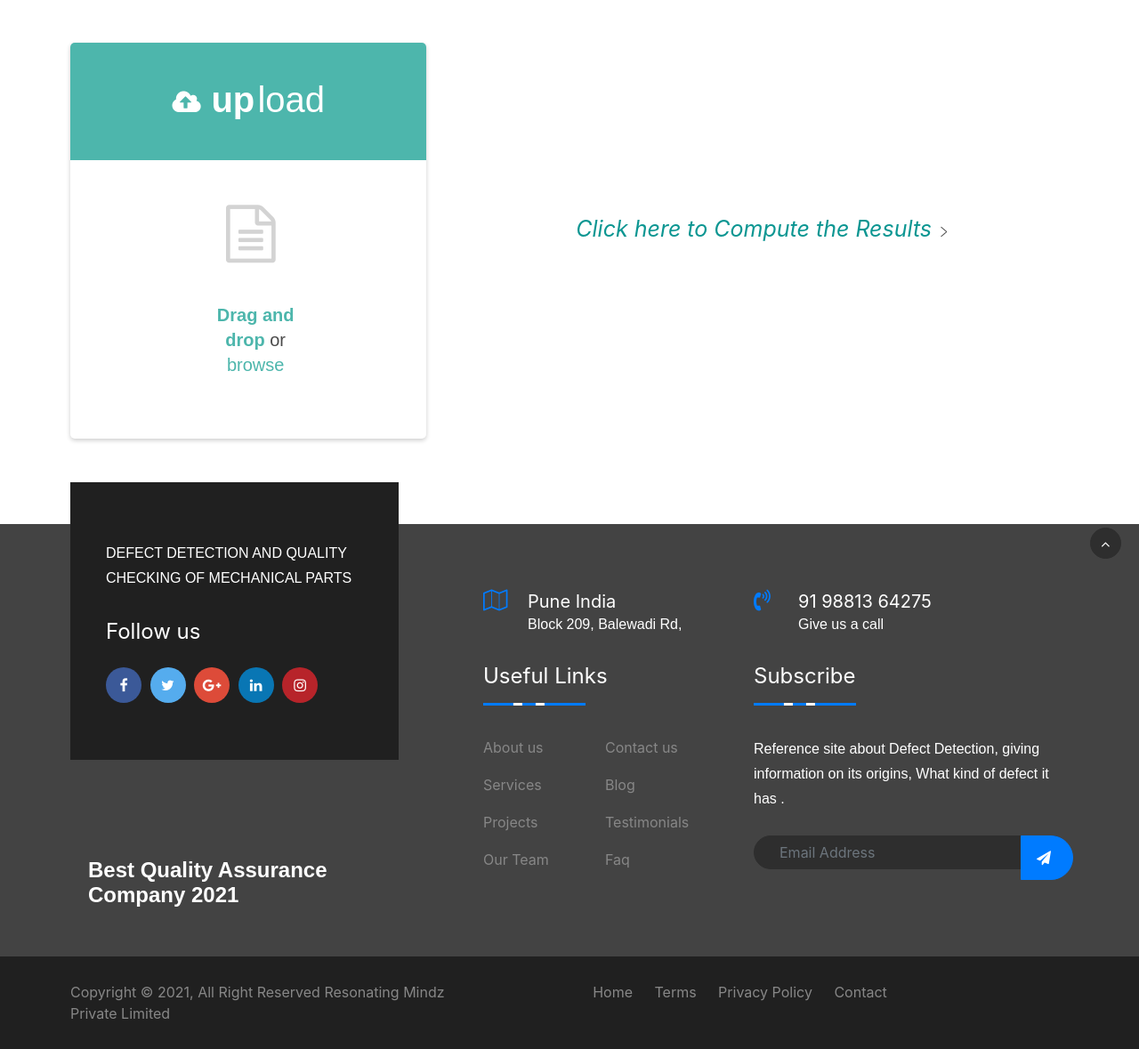
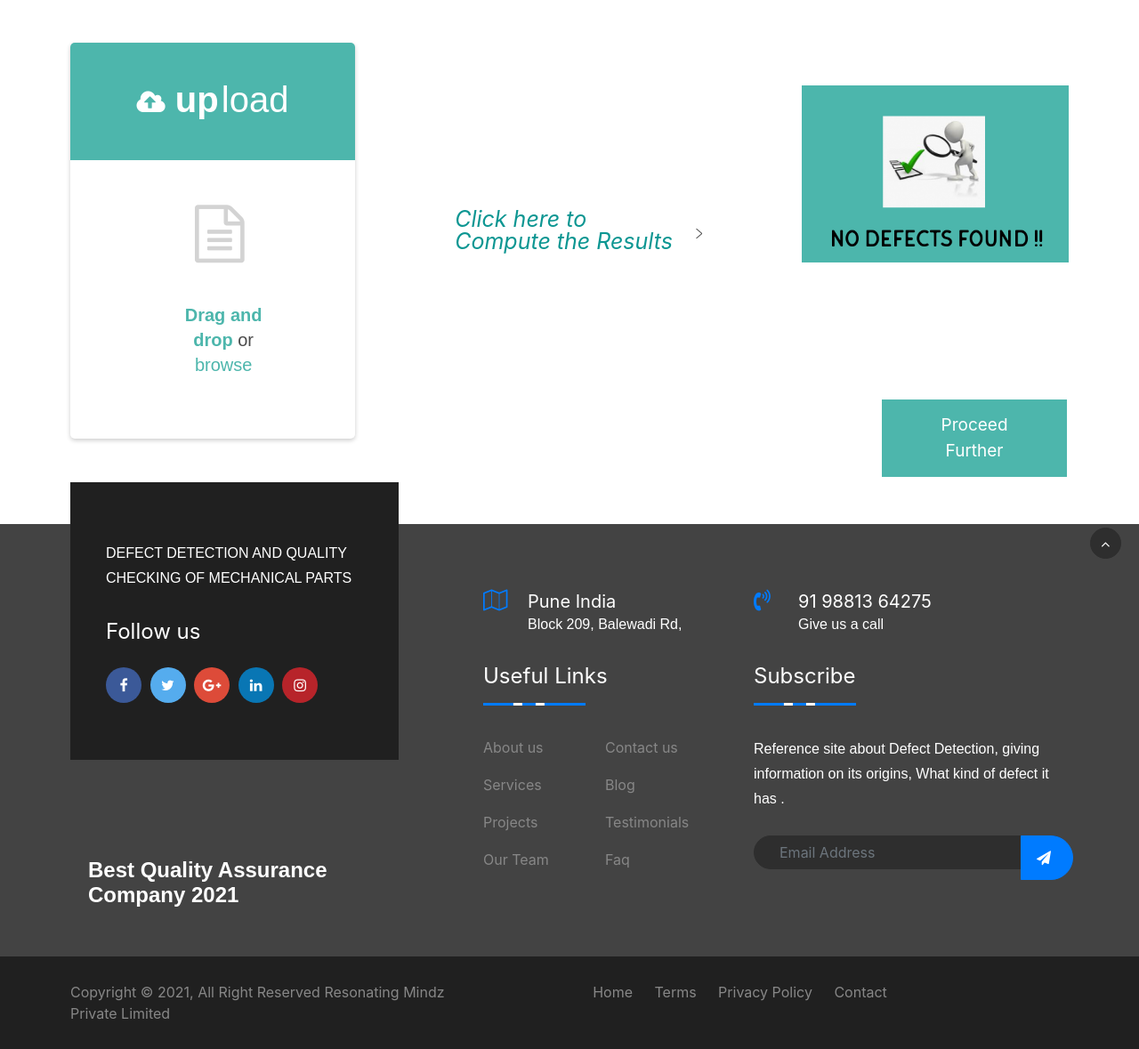
Before and after one commit to reet-571099/DefectDetection, a Flask app: template BtechP/templates/dashboard.html in a window 1280 px wide. Shown: the part 152-1331 px from the top of the page at 89% size. Run offline with Flask 2, Linux system fonts and the light colour scheme; the template is opened without the code that fills it, so the values that code supplies are empty; some libraries are stand-ins or nearby versions; some web fonts are replaced.

Commit message:
module-1 dashboard

```diff
--- a/BtechP/static/css/dash.css
+++ b/BtechP/static/css/dash.css
@@ -376,9 +376,20 @@ body {
   display: flex;
   align-items: center;
   justify-content: center;
-  margin-left: 15%;
+  margin-left: 10%;
   color: #0c9692;
   font-size: 20px;
+}
+
+.container3 {
+  display: flex;
+  align-items: center;
+  justify-content: center;
+  display:inline-block;
+  position:relative;
+  margin-left: 10%;
+  color: #0c9692;
+  font-size: 50px;
 }
 
 ul li {
@@ -523,3 +534,18 @@ a:hover {
     text-decoration:none;
     cursor:pointer;
 }
+
+.button2 {
+  background-color: #4db6ac;
+  border: none;
+  color: white;
+  padding: 15px 32px;
+  text-align: center;
+  text-decoration: none;
+  position:absolute;
+  font-size: 19px;
+  margin: 4px 2px;
+  margin-left:90px;
+  cursor: pointer;
+
+}
--- a/BtechP/templates/dashboard.html
+++ b/BtechP/templates/dashboard.html
@@ -70,7 +70,18 @@
     </li>
   </ul>
 </div>
-
+    <div class='container3'>
+        <div>
+        <img src="../static/images/No2.png">
+        </div>
+        <br>
+        <br>
+        <div>
+            <a href="./result">
+            <button  class="button2">Proceed Further</button>
+            </a>
+        </div>
+    </div>
 </div>
 
 
```
Also changed, not shown: BtechP/static/css/result.css (+24 -1 lines), BtechP/templates/about.html (+8 -0 lines), BtechP/templates/result.html (+8 -3 lines), BtechP/db.sqlite, BtechP/static/images/No.png (added), BtechP/static/images/No1.png (added), BtechP/static/images/No2.png (added), BtechP/static/images/Yes.png (added), BtechP/static/images/Yes1.jpg (added).
